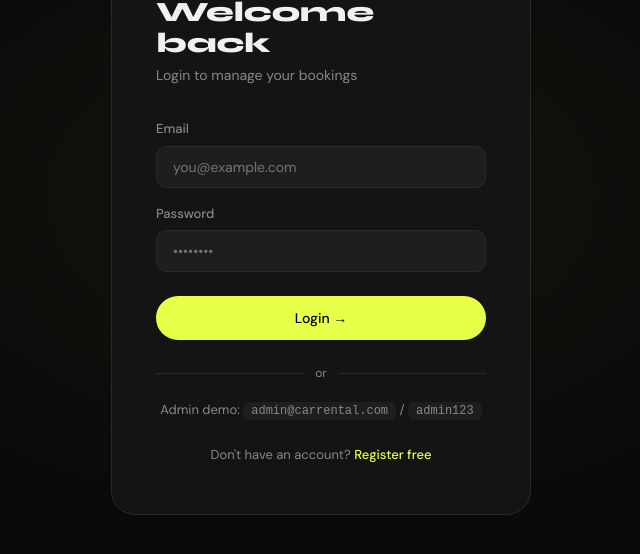
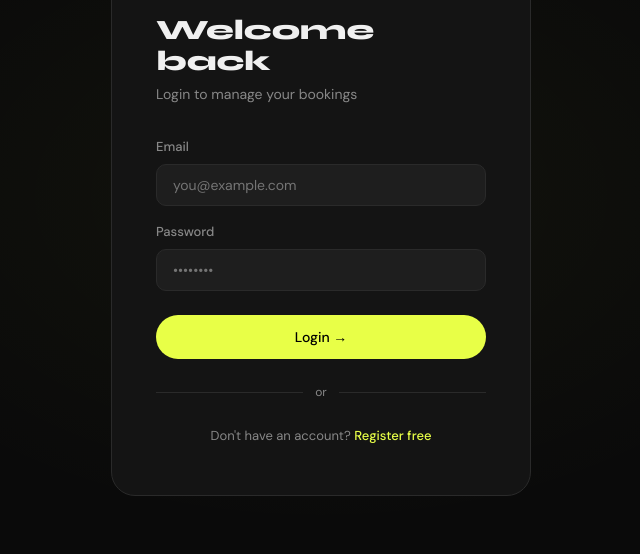
Before and after one commit to SnehaHarari/DriveX, a website: page public/pages/login.html in a window 1280 px wide. Shown: the part 204-758 px from the top of the page, without its empty margins (319-959 px from the left). Drawn offline with Linux system fonts and the light colour scheme.

Commit message:
removed admin details

```diff
--- a/public/pages/login.html
+++ b/public/pages/login.html
@@ -92,10 +92,6 @@
 
     <div class="divider" style="margin-top:24px">or</div>
 
-    <div style="text-align:center;margin-top:16px;font-size:13px;color:var(--muted)">
-      Admin demo: <code style="background:var(--surface2);padding:2px 8px;border-radius:6px;font-size:12px">admin@carrental.com</code> / <code style="background:var(--surface2);padding:2px 8px;border-radius:6px;font-size:12px">admin123</code>
-    </div>
-
     <div class="auth-footer">
       <p>Don't have an account? <a href="/register">Register free</a></p>
     </div>
```
